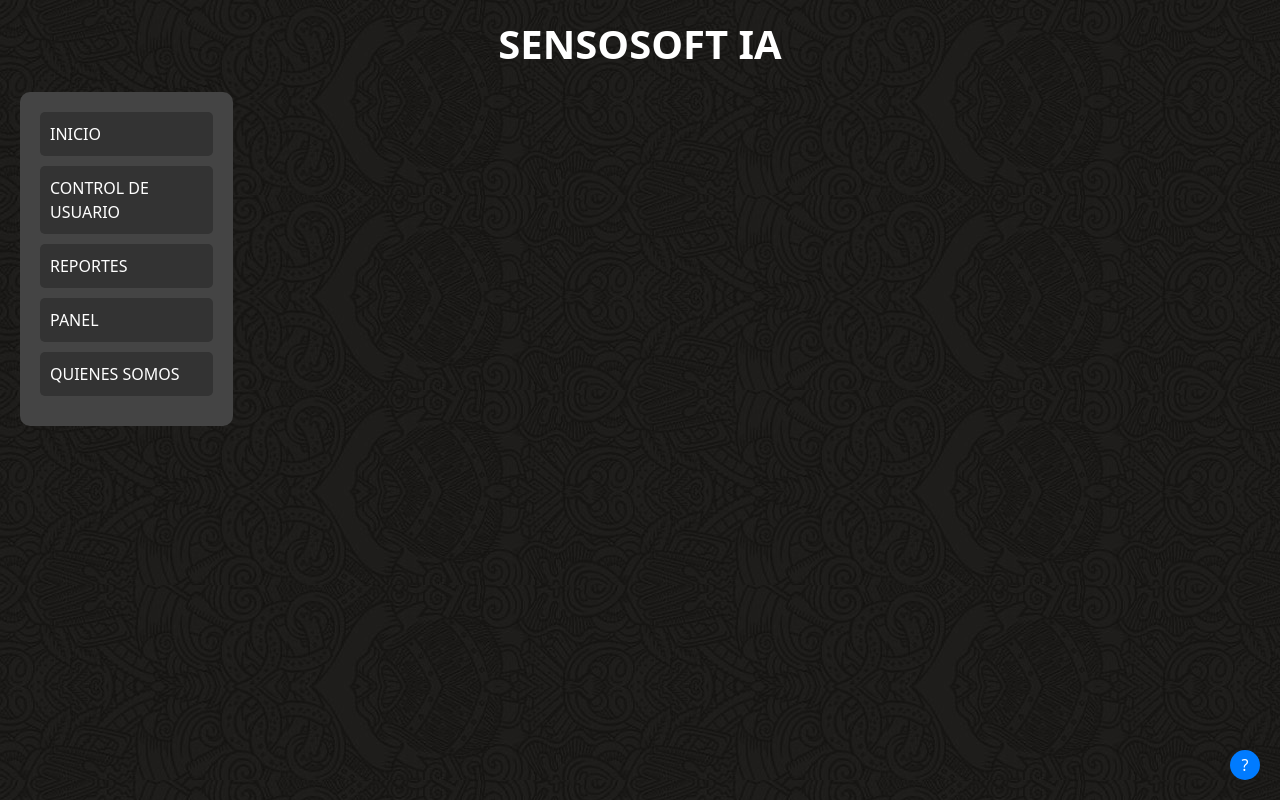
After one commit to Arme94/sensosoft_ai, a Django app: template core/templates/layouts/content_base.html in a window 1280 px wide. The commit adds this page. Run offline with Django 5.2, Linux system fonts and the light colour scheme; the template is opened without the code that fills it, so the values that code supplies are empty.

Commit message:
se crea vista home se modularizan vistas

```diff
--- /dev/null
+++ b/core/static/css/home.css
@@ -0,0 +1,103 @@
+body {
+    background-color: #1e1e1e;
+    background-image: url("../img/background.jpg");
+    color: white;
+}
+
+.home-container {
+    padding: 20px;
+    height: 100vh; /* Cambiado de min-height a height */
+    display: flex;
+    flex-direction: column;
+}
+
+.row {
+    flex: 1;
+    display: flex;
+    align-items: flex-start; /* Cambiado de center a flex-start */
+    gap: 20px;
+}
+
+.menu-container {
+    background-color: #444;
+    border-radius: 10px;
+    padding: 20px;
+    width: 16.67vw;
+    display: flex;
+    flex-direction: column;
+    justify-content: center;
+    flex-shrink: 0;
+    align-self: flex-start; /* Añadido para alinear el menú en la parte superior */
+    max-height: 80vh; /* Limita la altura del menú al 80% de la altura de la ventana */
+    overflow-y: auto; /* Permite scroll si el contenido es muy largo */
+}
+
+.menu-button {
+    display: block;
+    width: 100%;
+    padding: 10px;
+    margin-bottom: 10px;
+    background-color: #333;
+    color: white;
+    border: none;
+    border-radius: 5px;
+    text-align: left;
+    transition: background-color 0.3s;
+}
+
+.menu-button:hover {
+    background-color: #555; /* Efecto hover para los botones */
+}
+
+.image-wrapper {
+    flex: 1;
+    background-color: #1e1e1e;
+    border-radius: 10px;
+    padding: 20px;
+    display: flex;
+    justify-content: center;
+    align-items: center;
+    height: 80vh; /* Mantiene la altura del contenedor de la imagen */
+    align-self: flex-start; /* Añadido para alinear con la parte superior */
+    overflow: hidden; /* Añadido para evitar que la imagen se salga del contenedor */
+}
+
+.image-container {
+    width: 100%;
+    height: 100%;
+    display: flex;
+    justify-content: center;
+    align-items: center;
+    overflow: hidden;
+}
+
+.image-container img {
+    max-width: 100%;
+    max-height: 100%;
+    object-fit: cover; /* Cambiado de contain a cover para llenar mejor el espacio */
+    width: auto; /* Asegura que la imagen ocupe todo el ancho */
+    height: auto; /* Asegura que la imagen ocupe toda la altura */
+}
+
+.beer-icon {
+    position: absolute;
+    bottom: 20px;
+    right: 20px;
+    width: 60px;
+    height: 60px;
+}
+
+.help-icon {
+    position: fixed;
+    bottom: 20px;
+    right: 20px;
+    width: 30px;
+    height: 30px;
+    background-color: #007bff;
+    color: white;
+    border-radius: 50%;
+    display: flex;
+    justify-content: center;
+    align-items: center;
+    cursor: pointer;
+}
--- /dev/null
+++ b/core/templates/layouts/base.html
@@ -0,0 +1,18 @@
+{% load static %}
+
+<!DOCTYPE html>
+<html lang="es">
+    <head>
+        <meta charset="UTF-8" />
+        <meta name="viewport" content="width=device-width, initial-scale=1.0" />
+        <title>{% block title %}{% endblock %}</title>
+        <link href="https://cdn.jsdelivr.net/npm/bootstrap@5.3.0-alpha1/dist/css/bootstrap.min.css" rel="stylesheet" />
+        <link rel="stylesheet" href="{% static 'css/global.css' %}" />
+        {% block style %}{% endblock %}
+    </head>
+    <body>
+        {% block content %}{% endblock %}
+        <script src="https://cdn.jsdelivr.net/npm/bootstrap@5.3.0-alpha1/dist/js/bootstrap.bundle.min.js"></script>
+        {% block script %}{% endblock %}
+    </body>
+</html>
--- /dev/null
+++ b/core/templates/layouts/content_base.html
@@ -0,0 +1,29 @@
+{% extends 'layouts/base.html' %}
+
+{% load static %}
+
+{% block title %}SENSOSOFT IA - Inicio{% endblock %}
+
+{% block style %}
+    <link rel="stylesheet" href="{% static 'css/home.css' %}" />
+{% endblock %}
+
+
+{% block content %}
+<div class="container-fluid home-container">
+    <h1 class="text-center mb-4">SENSOSOFT IA</h1>
+
+    <div class="row">
+
+        {% include 'layouts/partials/nav.html' %}
+
+        {% block content_option %}
+        {% endblock %}
+
+    </div>
+
+    <div class="help-icon">?</div>
+</div>
+{% endblock %}
+
+{% block footer_option %} {% endblock %}
--- /dev/null
+++ b/core/templates/layouts/partials/nav.html
@@ -0,0 +1,7 @@
+<div class="menu-container">
+    <button class="menu-button">INICIO</button>
+    <button class="menu-button">CONTROL DE USUARIO</button>
+    <button class="menu-button">REPORTES</button>
+    <button class="menu-button">PANEL</button>
+    <button class="menu-button">QUIENES SOMOS</button>
+</div>
--- a/core/urls.py
+++ b/core/urls.py
@@ -4,4 +4,5 @@ from . import views
 
 urlpatterns = [
     path('', views.login, name='login'),
+    path('home/', views.home, name='home'),
 ]
--- a/core/views.py
+++ b/core/views.py
@@ -4,6 +4,9 @@ from .models import Cerveza
 def login(request):
     return render(request, 'login.html', {})
 
+def home(request):
+    return render(request, 'home.html', {})
+
 def lista_cervezas(request):
     cervezas = Cerveza.objects.all()
     return render(request, 'cervezas.html', {'cervezas': cervezas})
```
Also changed, not shown: core/templates/home.html (added, +10 -0 lines), core/templates/login.html (+6 -35 lines).
